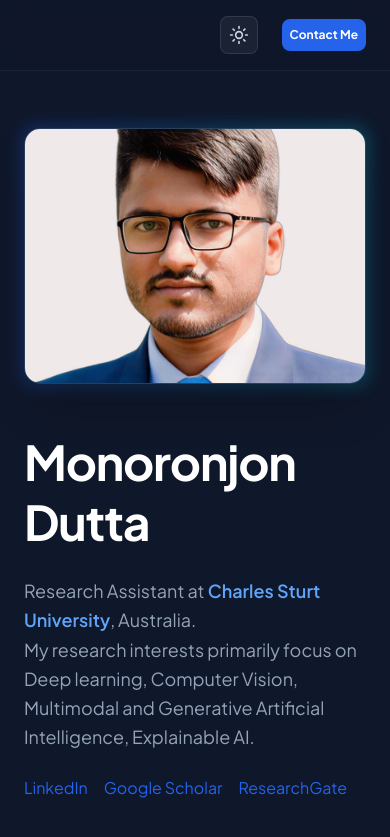
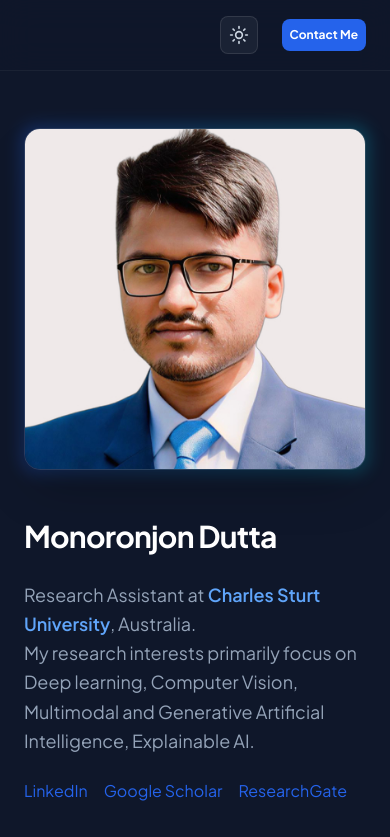
Before and after one commit to Monoronjon/monoronjon.github.io, a plain HTML site: page index.html in a window 390 px wide. Shown: the top 837 px of the page. Drawn offline with nearby package versions, Linux system fonts and the light colour scheme.

Commit message:
Image-section-update

```diff
--- a/index.html
+++ b/index.html
@@ -113,12 +113,12 @@
                     <div class="absolute -inset-1 bg-gradient-to-r from-blue-600 to-cyan-500 rounded-2xl blur opacity-25"></div>
                     <img src="images/Monoronjon.jpg" alt="Monoronjon Dutta"
                          onerror="this.src='https://ui-avatars.com/api/?name=Monoronjon+Dutta&size=300&background=0f172a&color=fff'"
-                         class="h-64 relative rounded-2xl w-full aspect-square object-cover border border-slate-200 dark:border-white/10 shadow-2xl">
+                         class="h-90 w-90 relative rounded-2xl w-full aspect-square object-cover border border-slate-200 dark:border-white/10 shadow-2xl">
 
                 </div>
             </div>
             <div class="md:col-span-8 lg:col-span-9 space-y-6">
-                <h1 class="text-5xl md:text-4xl font-bold text-slate-900 dark:text-white tracking-tight leading-tight">
+                <h1 class="text-3xl md:text-4xl font-bold text-slate-900 dark:text-white tracking-tight leading-tight">
                     Monoronjon Dutta
                 </h1>
                 <p class="text-lg text-slate-500 dark:text-slate-400 max-w-2xl leading-relaxed">
```
